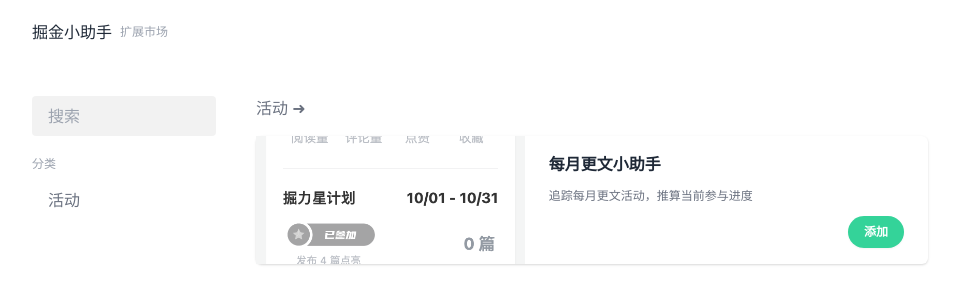
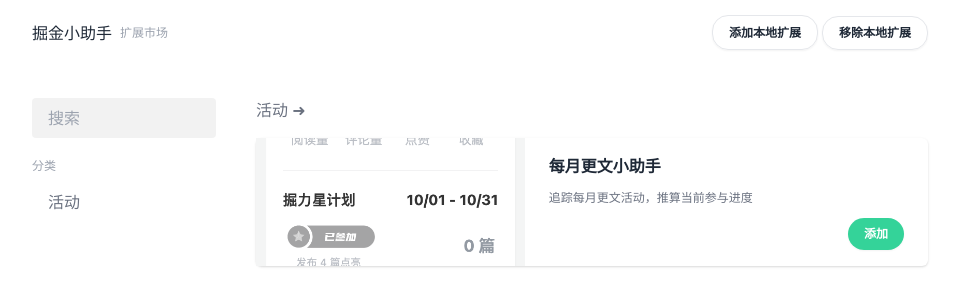
Before and after one commit to curly210102/juejin-enhancer-extensions, a Next.js app: page / in a window 1280 px wide. Shown: the top 306 px of the page, without its empty margins (160-1119 px from the left). Built offline with nearby package versions, Linux system fonts and the light colour scheme; what @tailwindcss/typography would draw is missing.

Commit message:
feat: add local extension

```diff
--- /dev/null
+++ b/components/header.tsx
@@ -0,0 +1,58 @@
+import Link from "next/link";
+
+const Header: React.FunctionComponent = ({ children }) => {
+  const addLocaleExtension: React.ChangeEventHandler<HTMLInputElement> = (
+    e
+  ) => {
+    const fileList = e.target.files;
+    if (!fileList) {
+      return;
+    }
+    const file = fileList[0];
+    const reader = new FileReader();
+    reader.addEventListener("load", (event) => {
+      window.onAddLocalJuejinExtension(
+        file.name,
+        event.target?.result as string
+      );
+    });
+    reader.readAsText(file, "utf-8");
+  };
+
+  const removeAllLocalExtensions = () => {
+    window.onRemoveLocalJuejinExtension();
+  };
+  return (
+    <header className="max-w-4xl mx-auto py-4 flex items-center">
+      <Link href="/" passHref>
+        <div className="h-8 flex items-center space-x-2 cursor-pointer">
+          <div className="font-medium">掘金小助手</div>
+          <div className="text-gray-400 text-xs">扩展市场</div>
+        </div>
+      </Link>
+      <div className="ml-auto space-x-1">
+        <input
+          type="file"
+          className="w-0 h-0"
+          id="local-extension"
+          onChange={addLocaleExtension}
+          accept=".js"
+        />
+        <label
+          className="btn text-xs border cursor-pointer"
+          htmlFor="local-extension"
+        >
+          添加本地扩展
+        </label>
+        <button
+          className="btn text-xs border"
+          onClick={removeAllLocalExtensions}
+        >
+          移除本地扩展
+        </button>
+      </div>
+    </header>
+  );
+};
+
+export default Header;
--- a/components/layout.tsx
+++ b/components/layout.tsx
@@ -1,5 +1,6 @@
 import Head from "next/head";
 import Link from "next/link";
+import Header from "./header";
 
 const Layout: React.FunctionComponent = ({ children }) => {
   return (
@@ -9,14 +10,7 @@
         <meta name="description" content="Generated by create next app" />
         <link rel="icon" href="/favicon.ico" />
       </Head>
-      <header className="max-w-4xl mx-auto py-4">
-        <Link href="/" passHref>
-          <div className="h-8 flex items-center space-x-2 cursor-pointer">
-            <div className="font-medium">掘金小助手</div>
-            <div className="text-gray-400 text-xs">扩展市场</div>
-          </div>
-        </Link>
-      </header>
+      <Header />
       <main className="max-w-4xl mx-auto">{children}</main>
     </div>
   );
--- a/global.d.ts
+++ b/global.d.ts
@@ -1,3 +1,8 @@
+declare function onAddLocalJuejinExtension(
+  filePath: string,
+  code: string
+): void;
+declare function onRemoveLocalJuejinExtension(): void;
 declare function onAddJuejinExtension(
   slug: string,
   { url: string, version: string }
--- a/styles/globals.css
+++ b/styles/globals.css
@@ -9,7 +9,7 @@
 }
 
 .btn {
-  @apply py-2 px-4 font-semibold rounded-2xl shadow-sm;
+  @apply py-2 px-4 font-semibold rounded-2xl shadow-sm active:shadow-inner;
 }
 .btn-green {
   @apply text-white bg-green-400 hover:bg-green-500 active:bg-green-600;
```
